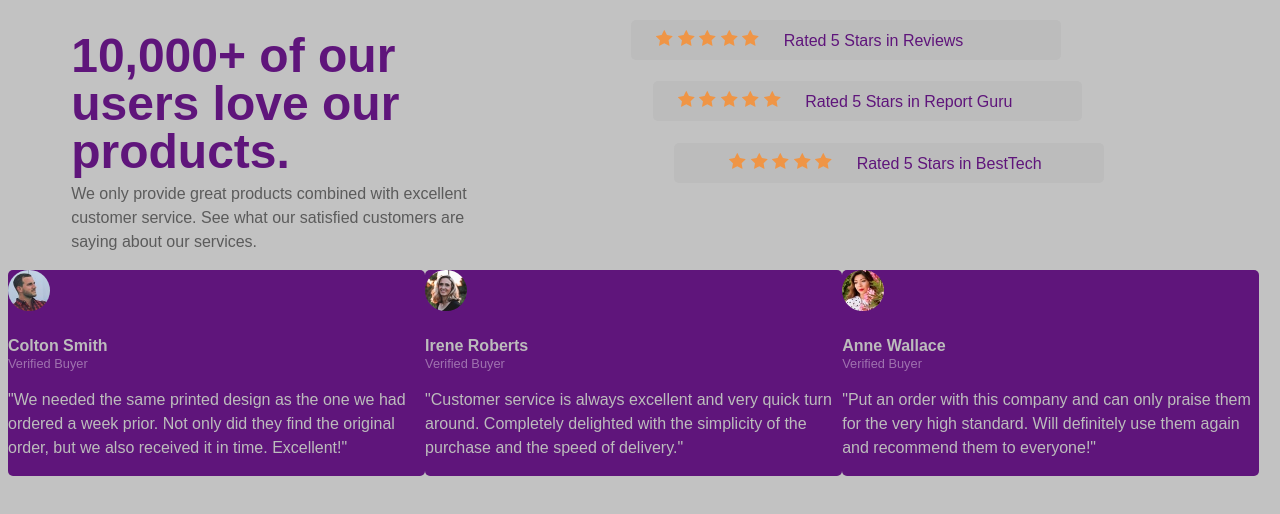
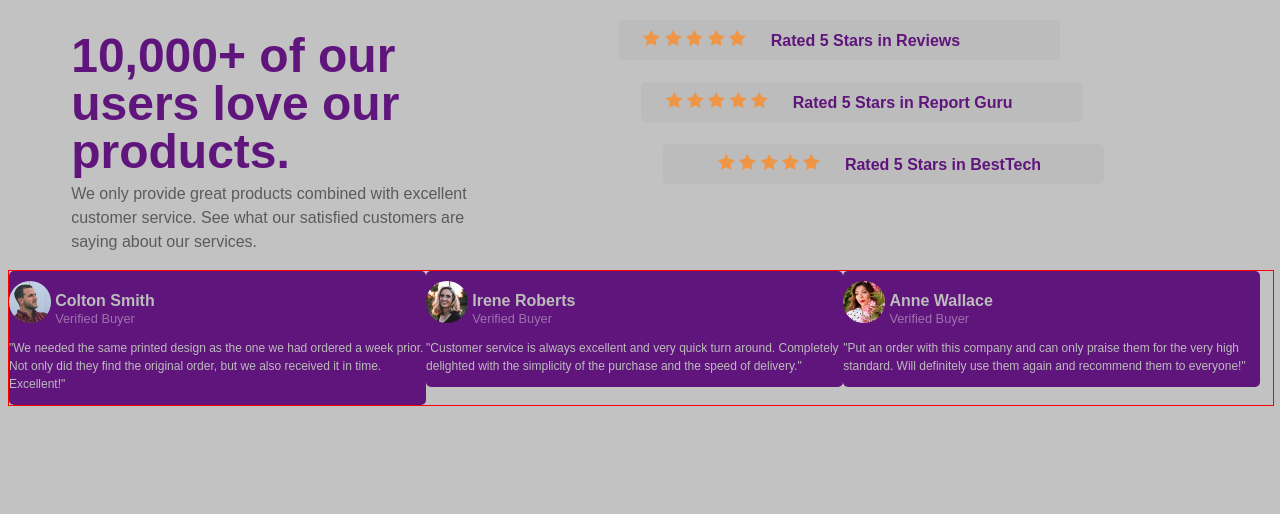
Before and after one commit to JoeGracey/social-proof, a plain HTML site: page social-proof-section-master/index.html in a window 1280 px wide. Drawn offline with Linux system fonts and the light colour scheme.

Commit message:
Add files via upload

```diff
--- a/social-proof-section-master/index.html
+++ b/social-proof-section-master/index.html
@@ -18,8 +18,10 @@
   <div class="description-div">
     <h1>10,000+ of our users love our products.</h1>
 
-    <p class="slogan">We only provide great products combined with excellent customer service.
-      See what our satisfied customers are saying about our services.</p>
+    <p class="slogan">
+      We only provide great products combined with excellent customer service.
+      See what our satisfied customers are saying about our services.
+    </p>
   </div>
 
   <div class="stars-div">
@@ -29,7 +31,7 @@
       <img src="images/icon-star.svg" alt="">
       <img src="images/icon-star.svg" alt="">
       <img class="star" src="images/icon-star.svg" alt="">
-      Rated 5 Stars in Reviews
+      <strong>Rated 5 Stars in Reviews</strong>
     </div>
     <div class="report-guru">
       <img src="images/icon-star.svg" alt="">
@@ -37,7 +39,7 @@
       <img src="images/icon-star.svg" alt="">
       <img src="images/icon-star.svg" alt="">
       <img class="star" src="images/icon-star.svg" alt="">
-      Rated 5 Stars in Report Guru
+      <strong>Rated 5 Stars in Report Guru</strong>
     </div>
     <div class="besttech">
       <img src="images/icon-star.svg" alt="">
@@ -45,33 +47,43 @@
       <img src="images/icon-star.svg" alt="">
       <img src="images/icon-star.svg" alt="">
       <img class="star" src="images/icon-star.svg" alt="">
-      Rated 5 Stars in BestTech
+      <strong>Rated 5 Stars in BestTech</strong>
     </div>
   </div>
 
+  <div class="customer-reviews">
     <div class="colton-smith-div">
       <img class="img-colton" src="images/image-colton.jpg" alt="">
+      <div class="c-s-top">
         <h4>Colton Smith</h4>
         <span>Verified Buyer</span>
-    <p>"We needed the same printed design as the one we had ordered a week prior.
-      Not only did they find the original order, but we also received it in time.
-      Excellent!"</p>
+      </div>
+      <p class="feedback">
+        "We needed the same printed design as the one we had ordered a week prior. Not only did they find the original order, but we also received it in time. Excellent!"
+      </p>
     </div>
 
     <div class="irene-roberts-div">
       <img class="img-irene" src="images/image-irene.jpg" alt="">
+      <div class="i-r-top">
         <h4>Irene Roberts</h4>
         <span>Verified Buyer</span>
-    <p>"Customer service is always excellent and very quick turn around. Completely
-      delighted with the simplicity of the purchase and the speed of delivery."</p>
+      </div>
+      <p class="feedback">
+        "Customer service is always excellent and very quick turn around. Completely delighted with the simplicity of the purchase and the speed of delivery."
+      </p>
     </div>
 
     <div class="anne-wallace-div">
       <img class="img-anne" src="images/image-anne.jpg" alt="">
+      <div class="a-w-top">
         <h4>Anne Wallace</h4>
         <span>Verified Buyer</span>
-    <p>"Put an order with this company and can only praise them for the very high
-      standard. Will definitely use them again and recommend them to everyone!"</p>
+      </div>
+      <p class="feedback">
+        "Put an order with this company and can only praise them for the very high standard. Will definitely use them again and recommend them to everyone!"
+      </p>
+    </div>
   </div>
 
 </body>
```
Lines whose indentation alone changed are shown as unchanged.
